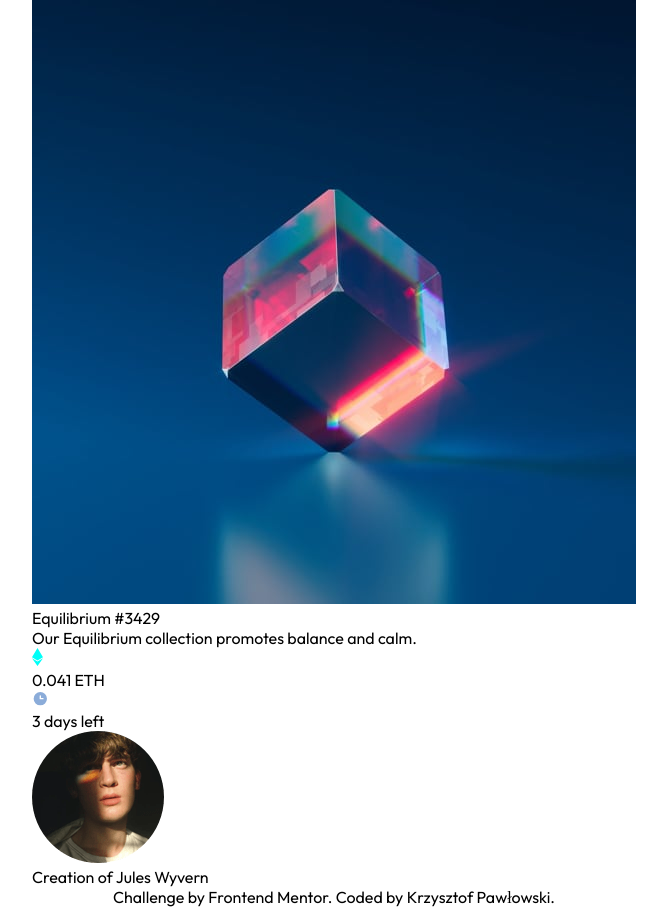
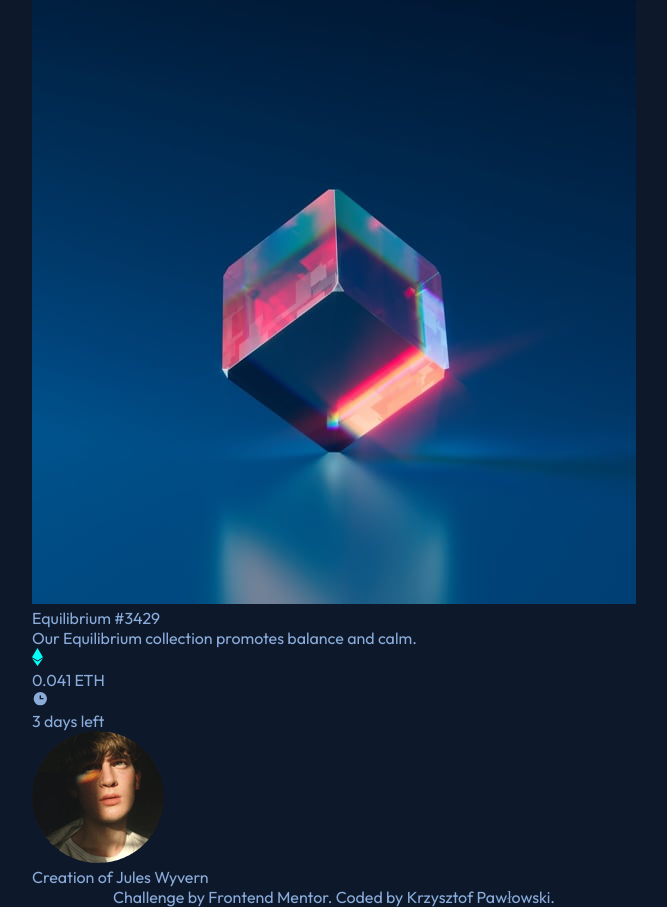
Before and after one commit to KP1976/ntf-preview-card-component, a plain HTML site: page index.html in a window 1280 px wide. Shown: the whole page, without its empty margins (306-973 px from the left). Drawn offline with Linux system fonts and the light colour scheme.

Commit message:
Add styles to the body and main.

```diff
--- a/scss/base/_base.scss
+++ b/scss/base/_base.scss
@@ -6,8 +6,8 @@ body {
 
 body {
   align-items: center;
-  // background-color: $very-dark-blue;
-  // color: $light-grey;
+  background-color: $dark-blue;
+  color: $soft-blue;
   display: flex;
   flex-direction: column;
   font-family: $font-name;
@@ -21,6 +21,6 @@ main {
   flex: 1 1 auto;
   flex-direction: column;
   justify-content: center;
-  // padding: $space-200 $space-300;
+  padding: 0 $space-1_5;
   width: 100%;
 }
```
Also changed, not shown: css/main.css.
